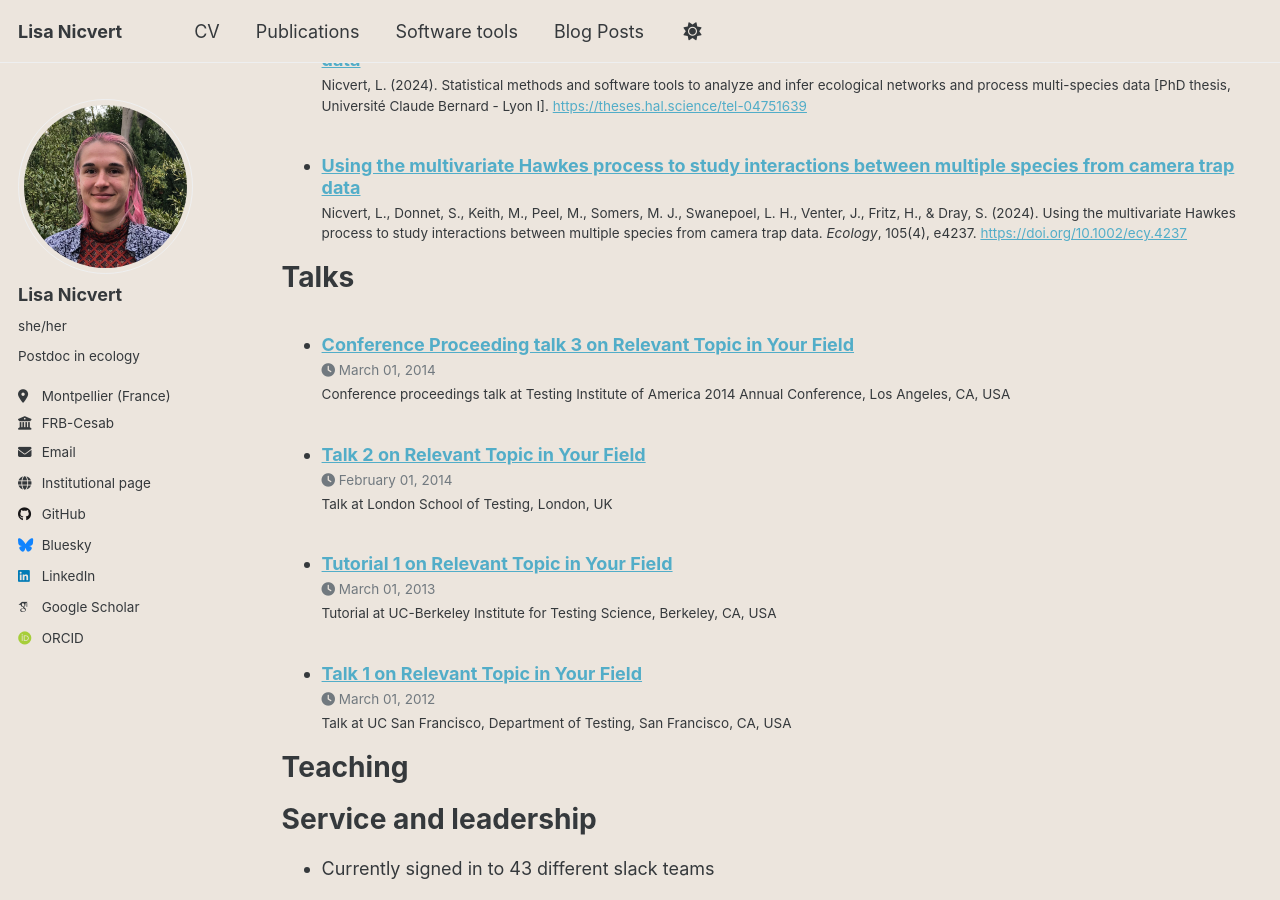
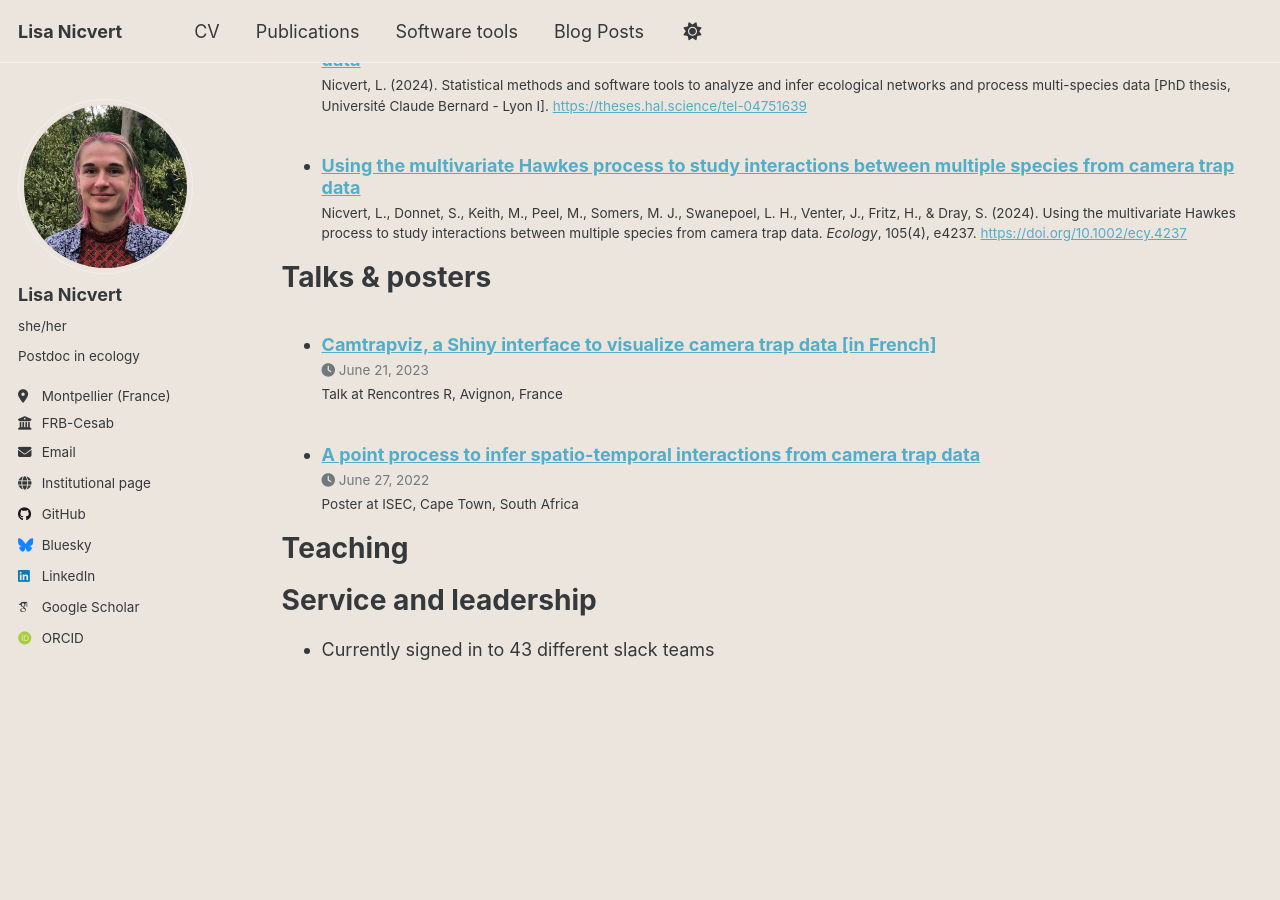
Before and after one commit to LisaNicvert/LisaNicvert.github.io, a Jekyll site: the page built from _pages/cv.md, in a window 1280 px wide and 900 px high, scrolled down 1306 px. Built offline with Jekyll 4.4.1, drawn with Linux system fonts in a browser that asks for light colours; some web fonts are replaced.

Commit message:
Updated talks

```diff
--- a/_pages/cv.md
+++ b/_pages/cv.md
@@ -50,7 +50,7 @@ Publications
     {% include archive-single-cv.html %}
   {% endfor %}</ul>
 
-Talks
+Talks & posters
 ======
   <ul>{% for post in site.talks reversed %}
     {% include archive-single-talk-cv.html  %}
--- a/_talks/2012-03-01-talk-1.md
+++ /dev/null
@@ -1,11 +0,0 @@
----
-title: "Talk 1 on Relevant Topic in Your Field"
-collection: talks
-type: "Talk"
-permalink: /talks/2012-03-01-talk-1
-venue: "UC San Francisco, Department of Testing"
-date: 2012-03-01
-location: "San Francisco, CA, USA"
----
-
-This is a description of your talk, which is a markdown file that can be all markdown-ified like any other post. Yay markdown!
--- a/_talks/2013-03-01-tutorial-1.md
+++ /dev/null
@@ -1,13 +0,0 @@
----
-title: "Tutorial 1 on Relevant Topic in Your Field"
-collection: talks
-type: "Tutorial"
-permalink: /talks/2013-03-01-tutorial-1
-venue: "UC-Berkeley Institute for Testing Science"
-date: 2013-03-01
-location: "Berkeley, CA, USA"
----
-
-[More information here](http://exampleurl.com)
-
-This is a description of your tutorial, note the different field in type. This is a markdown files that can be all markdown-ified like any other post. Yay markdown!
--- a/_talks/2014-02-01-talk-2.md
+++ /dev/null
@@ -1,13 +0,0 @@
----
-title: "Talk 2 on Relevant Topic in Your Field"
-collection: talks
-type: "Talk"
-permalink: /talks/2014-02-01-talk-2
-venue: "London School of Testing"
-date: 2014-02-01
-location: "London, UK"
----
-
-[More information here](http://example2.com)
-
-This is a description of your talk, which is a markdown files that can be all markdown-ified like any other post. Yay markdown!
--- a/_talks/2014-03-01-talk-3.md
+++ /dev/null
@@ -1,11 +0,0 @@
----
-title: "Conference Proceeding talk 3 on Relevant Topic in Your Field"
-collection: talks
-type: "Conference proceedings talk"
-permalink: /talks/2014-03-01-talk-3
-venue: "Testing Institute of America 2014 Annual Conference"
-date: 2014-03-01
-location: "Los Angeles, CA, USA"
----
-
-This is a description of your conference proceedings talk, note the different field in type. You can put anything in this field.
--- /dev/null
+++ b/_talks/2022-06-27-ISEC.md
@@ -0,0 +1,11 @@
+---
+title: "A point process to infer spatio-temporal interactions from camera trap data"
+collection: talks
+type: "Poster"
+permalink: /talks/2022-06-27-ISEC
+venue: "ISEC"
+date: 2022-06-27
+location: "Cape Town, South Africa"
+---
+
+I presented this poster at the International Statistical Ecology Conference (ISEC) 2022, in Cape Town, while visiting my PhD co-supervisor's lab in South Africa. The poster can be seen [here](/files/poster_ISEC.pdf). [An article](/publication/2024-04-01-hawkes process) based in the results presented in this poster was published in 2024.
--- /dev/null
+++ b/_talks/2023-06-21-camtrapviz.md
@@ -0,0 +1,11 @@
+---
+title: "Camtrapviz, a Shiny interface to visualize camera trap data [in French]"
+collection: talks
+type: "Talk"
+permalink: /talks/2023-06-21-camtrapviz
+venue: "Rencontres R"
+date: 2023-06-21
+location: "Avignon, France"
+---
+
+This 5-minutes flash talk presents the {[camtrapviz](/tools/camtrapviz)} Shiny application. The recording is available on [YouTube](https://www.youtube.com/watch?v=5qL-vUkrvr0), and you can download slides [here](/files/talk_camtrapviz.pdf).
```
Also changed, not shown: 2 other files.
